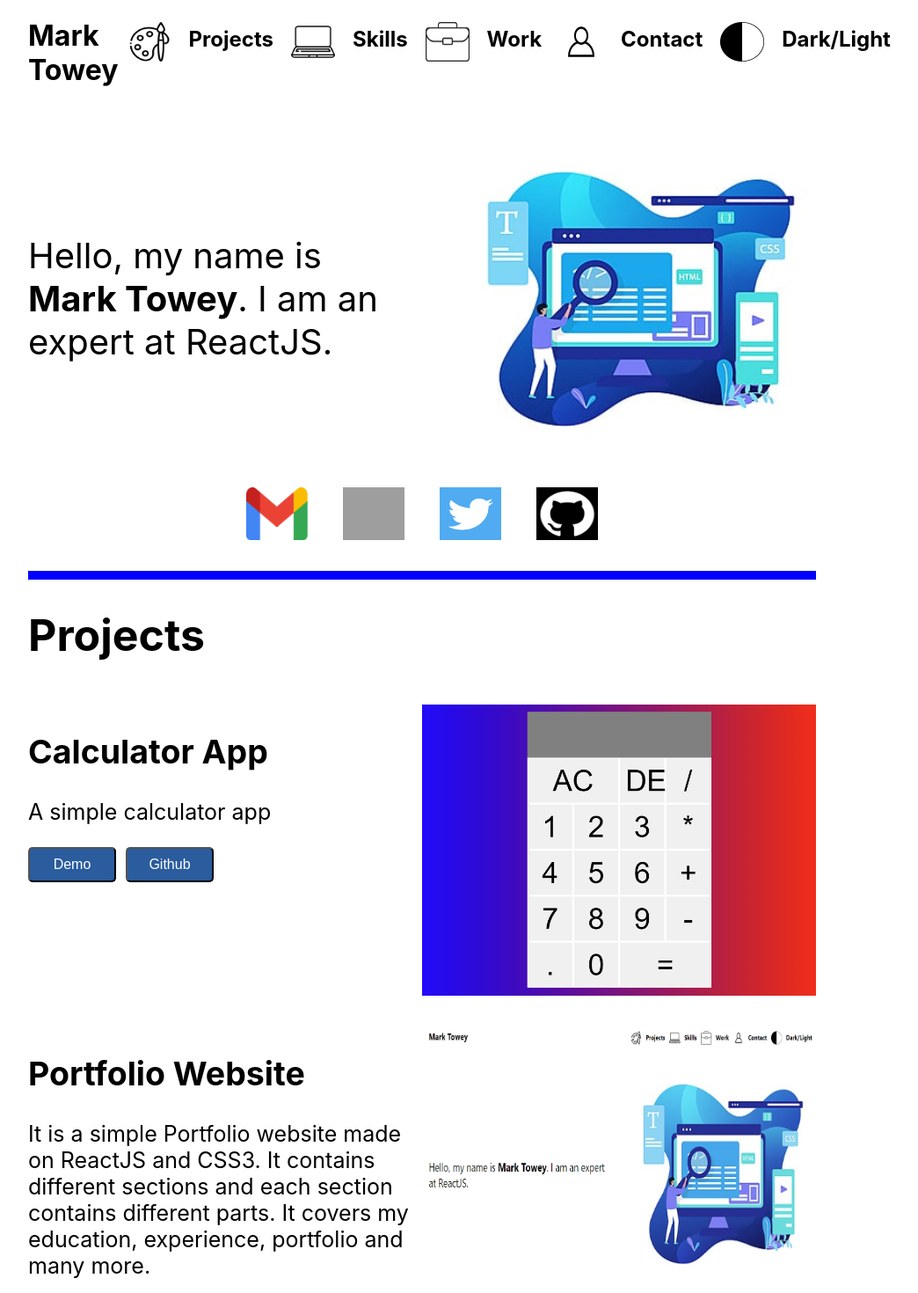
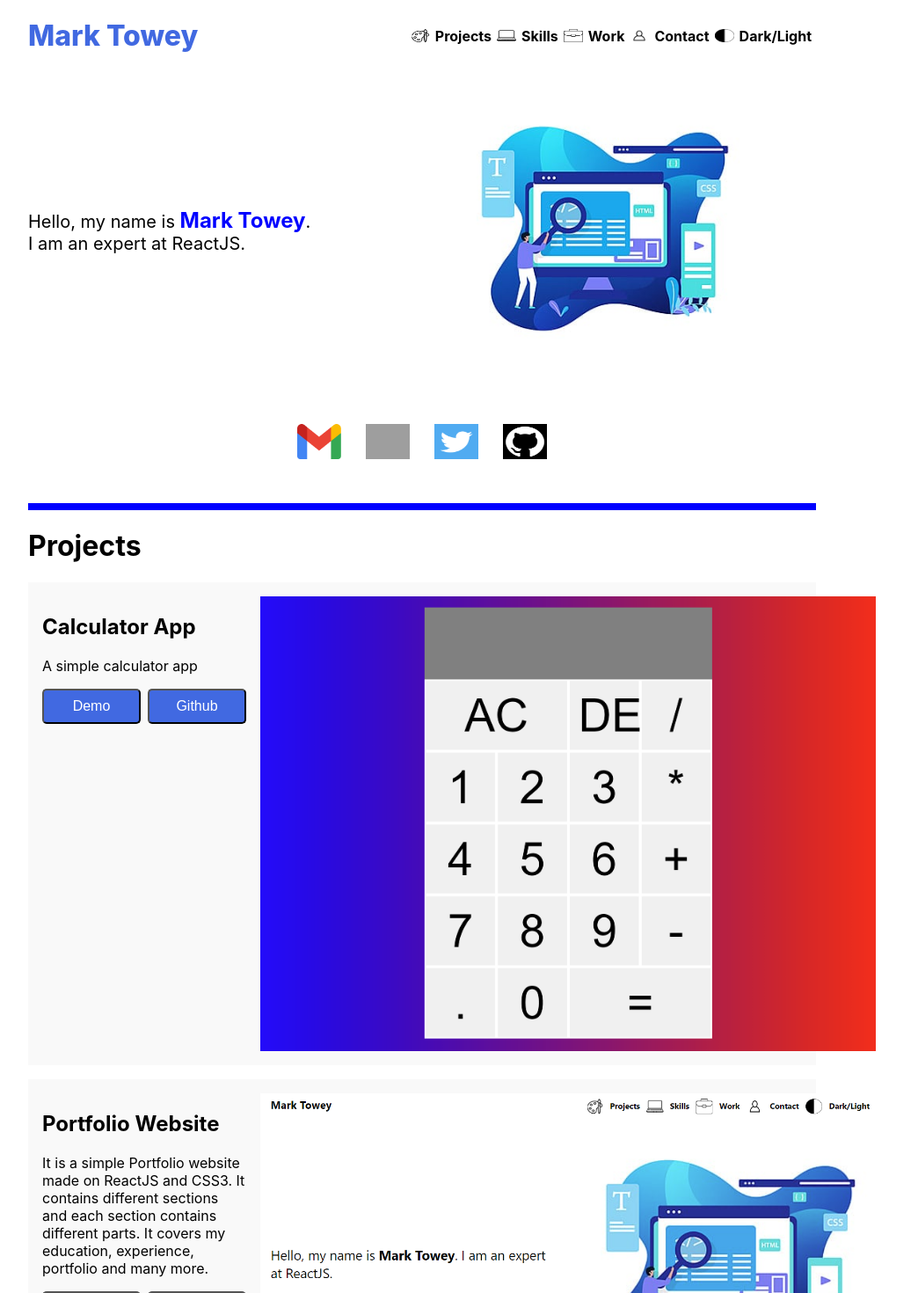
Before and after one commit to marktowey1/portfolio-website, a React (Create React App) app: page / in a window 1280 px wide. Shown: the top 1470 px of the page at 88% size, without its empty margins (160-1204 px from the left). Built offline with nearby package versions, Linux system fonts and the light colour scheme; grey boxes are pictures that could not be loaded.

Commit message:
Added media queires to make the page responsive

```diff
--- a/src/App.css
+++ b/src/App.css
@@ -1,7 +1,35 @@
+* {
+  box-sizing: border-box;
+}
+
 .App {
   width: 70%;
   display: flex;
   flex-direction: column;
   margin: auto;
-  gap: 20px;
+  gap: 1rem;
 }
+
+@media (min-width: 2300px) {
+  .App {
+    width: 50%;
+  }
+}
+
+@media (max-width: 1150px) {
+  html {
+    font-size: 14px;
+  }
+}
+
+@media (max-width: 1000px) {
+  html {
+    font-size: 12px;
+  }
+}
+
+@media (max-width: 850px) {
+  .App {
+    width: 95%;
+  }
+}
--- a/src/components/About/About.css
+++ b/src/components/About/About.css
@@ -1,7 +1,12 @@
+.About {
+  margin: 100px 0px 20px 0px;
+}
+
 .about-top {
   display: flex;
   justify-content: center;
-  gap: 100px;
+  gap: 6rem;
+  margin-bottom: 3rem;
 }
 
 .about-info {
@@ -12,12 +17,37 @@
 
 .about-photo {
   width: 50%;
+  height: auto;
 }
 
 .about-photo img {
-  width: 100%;
+  width: 80%;
+  height: auto;
 }
 
 .about-info > p {
-  font-size: 40px;
+  font-size: 1.25rem;
 }
+
+.about-info span {
+  color: #00f;
+  font-size: 1.5rem;
+}
+
+@media (max-width: 660px) {
+  .about-top {
+    display: flex;
+    flex-direction: column;
+    align-items: center;
+    gap: 0;
+  }
+
+  .about-photo {
+    display: flex;
+    justify-content: center;
+  }
+
+  .about-info {
+    justify-content: center;
+  }
+}
--- a/src/components/About/About.jsx
+++ b/src/components/About/About.jsx
@@ -5,11 +5,15 @@ import WebDevImage from "../../images/WebDev-image.jpg";
 
 export default function About() {
   return (
-    <div>
+    <div className="About">
       <div className="about-top">
         <div className="about-info">
           <p>
-            Hello, my name is <b>Mark Towey</b>. I am an expert at ReactJS.
+            Hello, my name is{" "}
+            <span>
+              <b>Mark Towey</b>
+            </span>
+            . <br></br> I am an expert at ReactJS.
           </p>
         </div>
         <div className="about-photo">
--- a/src/components/Contact/Contact.css
+++ b/src/components/Contact/Contact.css
@@ -2,19 +2,20 @@
   display: flex;
   flex-direction: column;
   align-items: center;
-  border-top: 10px solid blue;
-  padding: 10px;
+  border-top: 0.5rem solid blue;
+  padding: 0.5rem;
 }
 
 .download-btn {
-  height: 55px;
-  width: 250px;
+  height: 3rem;
+  width: 15rem;
   display: flex;
   justify-content: center;
   align-items: center;
+  margin: 1rem;
 }
 
 .download-btn img {
-  height: 50px;
-  width: 50px;
+  height: 3rem;
+  width: 3rem;
 }
--- a/src/components/Header/Header.css
+++ b/src/components/Header/Header.css
@@ -1,20 +1,45 @@
 .header {
   display: flex;
-  width: 100%;
+  gap: 3rem;
+  justify-content: space-between;
+  flex: 1 1;
+  position: fixed;
+  align-items: center;
+  width: 70vw;
+  background-color: #fff;
+}
+
+.header > h1 {
+  color: #4169e1;
+  font-weight: 800;
 }
 
 .header-menu {
   display: flex;
-  margin-left: auto;
+  /* margin-left: auto; */
 }
 
 .header-menu > h2 {
-  padding: 10px;
+  padding: 5px;
+  /* margin: 0; */
+  font-size: 1rem;
 }
 
 .header-icon {
-  width: 50px;
-  height: 45px;
-  padding: 10px;
-  margin-top: 15px;
+  width: 1.5rem;
+  height: 1.5rem;
+  padding: 0.3rem 1px;
+  margin-top: 1rem;
 }
+
+@media (min-width: 2300px) {
+  .header {
+    width: 50vw;
+  }
+}
+
+@media (max-width: 850px) {
+  .header {
+    width: 95vw;
+  }
+}
--- a/src/components/Project/Project.css
+++ b/src/components/Project/Project.css
@@ -1,45 +1,50 @@
 .project-card {
   display: flex;
   width: 100%;
-  margin-bottom: 20px;
-  padding-top: 15px;
+  margin-bottom: 1rem;
+  padding: 1rem;
+  background-color: #f9f9f9;
+  gap: 1rem;
 }
 
-.project-info,
+.project-info {
+  width: 70%;
+}
 .project-card > img {
-  width: 50%;
-  flex: 1;
-  font-size: 25px;
+  max-width: 700px;
 }
 
 .projects-container {
-  border-top: 10px solid blue;
-}
-
-.projects-container > h1 {
-  font-size: 50px;
-}
-
-img {
-  width: 100%; /* Make the image fill its container */
-  height: auto; /* Maintain aspect ratio */
-  display: block; /* Remove any extra space below the image */
+  border-top: 0.5rem solid blue;
 }
 
 .project-links {
   display: flex;
-  gap: 5px;
+  gap: 0.5rem;
 }
 
 button {
   color: white;
   align-items: center;
-  background-color: #2a5c9e;
-  width: 100px;
-  height: 40px;
-  padding: 4px 8px;
+  background-color: #4169e1;
+  width: 7rem;
+  height: 2.5rem;
+  padding: 0.25rem 0.5rem;
   border-radius: 5px;
-  font-size: 16px;
-  margin-right: 6px;
+  font-size: 1rem;
   cursor: pointer;
 }
+
+@media (max-width: 660px) {
+  .project-card {
+    display: flex;
+    flex-direction: column;
+    align-items: center;
+  }
+
+  .project-info {
+    display: flex;
+    flex-direction: column;
+    align-items: center;
+  }
+}
--- a/src/components/Skills/Skills.css
+++ b/src/components/Skills/Skills.css
@@ -1,15 +1,15 @@
 .skills-container {
-  border-top: 10px solid blue;
+  border-top: 0.5rem solid blue;
 }
 
 .skills {
   display: flex;
-  gap: 20px;
+  gap: 1rem;
 }
 
 .skills img {
-  width: 200px;
-  height: 200px;
+  width: 12rem;
+  height: 12rem;
 }
 
 .single-skill {
@@ -17,3 +17,16 @@
   flex-direction: column;
   align-items: center;
 }
+
+@media (min-width: 2300px) {
+  .skills {
+    gap: 3rem;
+  }
+}
+
+@media (max-width: 660px) {
+  .skills {
+    display: grid;
+    grid-template-columns: repeat(2, 1fr);
+  }
+}
--- a/src/components/SocialLinks/SocialLinks.css
+++ b/src/components/SocialLinks/SocialLinks.css
@@ -1,12 +1,12 @@
 .social-links {
   display: flex;
   justify-content: center;
-  gap: 10px;
+  gap: 0.5rem;
 }
 
 .socials-icon {
-  width: 70px;
-  height: 60px;
-  margin: 15px;
+  width: 50px;
+  height: 40px;
+  margin: 10px;
   cursor: pointer;
 }
--- a/src/components/Work/Work.css
+++ b/src/components/Work/Work.css
@@ -1,9 +1,12 @@
 .work-container {
-  border-top: 10px solid blue;
+  border-top: 0.5rem solid blue;
 }
 
 .workInfo {
   display: flex;
+  margin: 1rem 0;
+  padding: 1rem;
+  background-color: #f9f9f9;
 }
 
 .work-left {
@@ -11,6 +14,21 @@
 }
 
 .work-container img {
-  width: 200px;
-  height: 150px;
+  width: 20rem;
+  height: 13rem;
 }
+
+@media (max-width: 660px) {
+  .workInfo {
+    display: flex;
+    flex-direction: column;
+    align-items: center;
+    gap: 0;
+  }
+
+  .work-left {
+    display: flex;
+    flex-direction: column;
+    align-items: center;
+  }
+}
--- a/src/components/Work/Work.jsx
+++ b/src/components/Work/Work.jsx
@@ -28,7 +28,7 @@ export default function Work() {
         <div className="workInfo" key={work.company}>
           <div className="work-left">
             <h2>{work.company}</h2>
-            <h2>{`${work.startDate} - ${work.endDate}`}</h2>
+            <h3>{`${work.startDate} - ${work.endDate}`}</h3>
             <p>{work.jobTitle}</p>
           </div>
           <img
```
